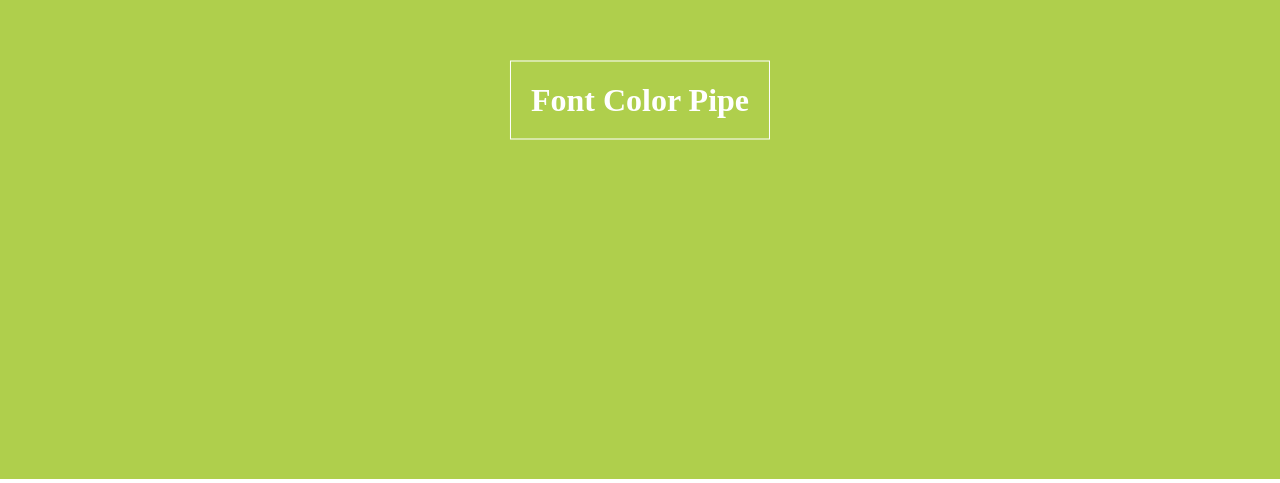
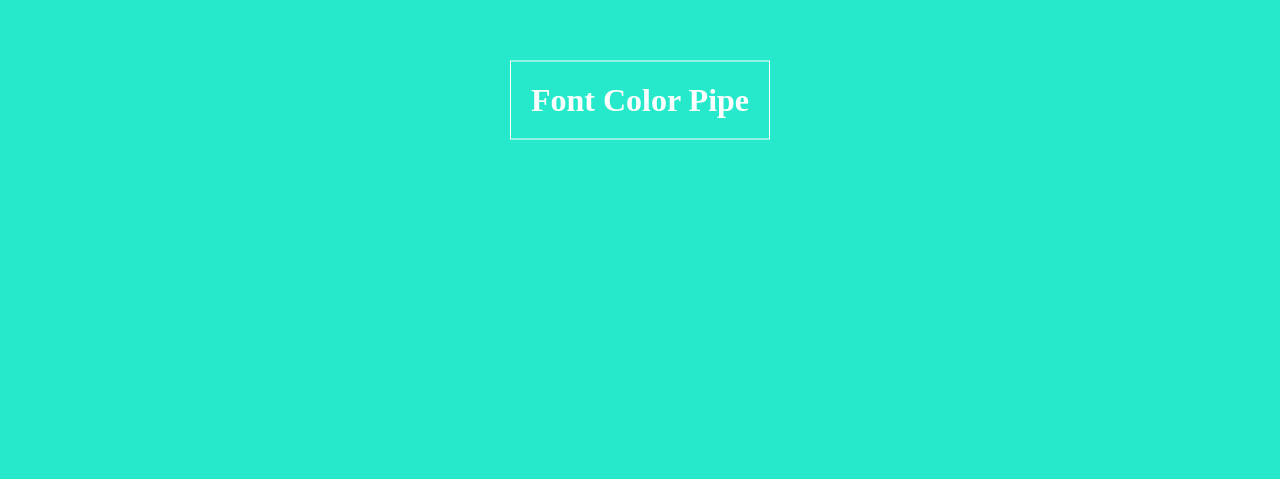
Before and after one commit to johnfedoruk/font-color-pipe, an Angular app: page / in a window 1280 px wide. Shown: the part 321-804 px from the top of the page. Built offline with nearby package versions, Linux system fonts and the light colour scheme.

Commit message:
Improved animation

```diff
--- a/src/app/app.component.css
+++ b/src/app/app.component.css
@@ -2,10 +2,10 @@
     width: 100%;
     height: 100%;
     display: inline-block;
-    transition: 333ms ease background;
+    transition: 666ms linear background;
 }
 #font {
-    transition: 333ms ease color;
+    transition: 333ms linear color;
 }
 h1 {
     position: absolute;
--- a/src/app/app.component.ts
+++ b/src/app/app.component.ts
@@ -3,7 +3,7 @@ import { Component, OnInit, ElementRef } from '@angular/core';
 const MIN: number = 0;
 const MAX: number = 16777215;
 const HEX_BASE: number = 16;
-const MS_IN_S: number = 1000;
+const MS_IN_S: number = 333;
 
 @Component({
     selector: 'app-root',
```
